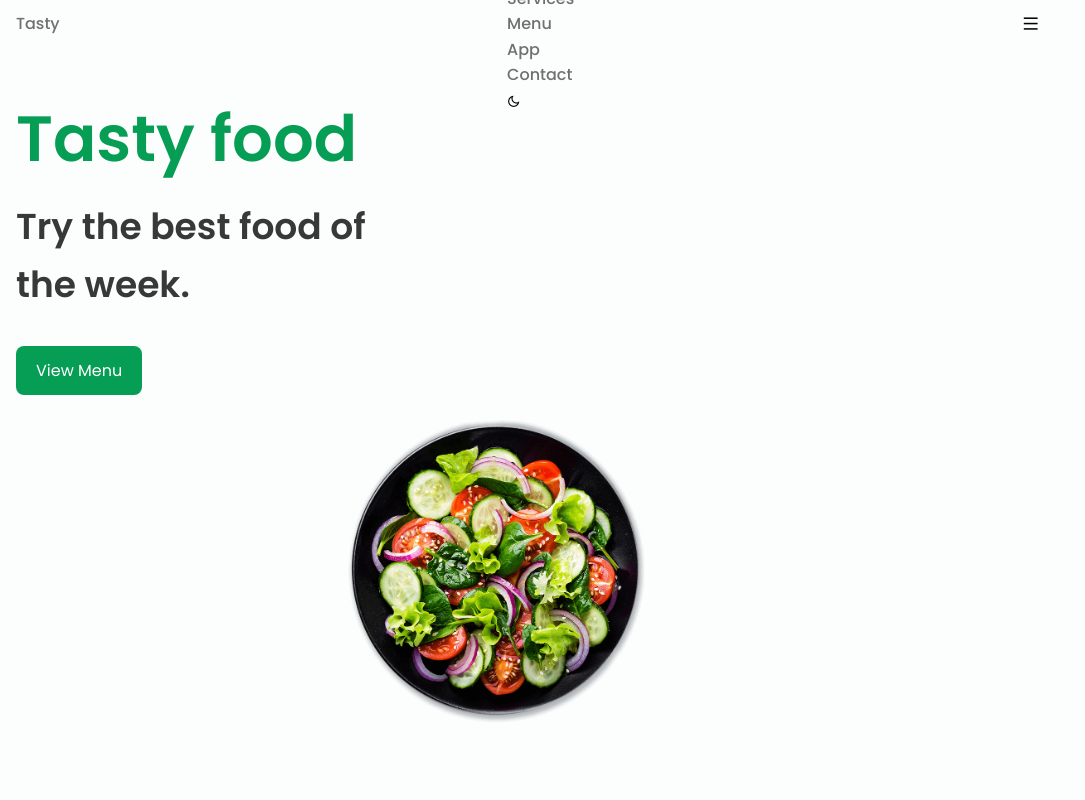
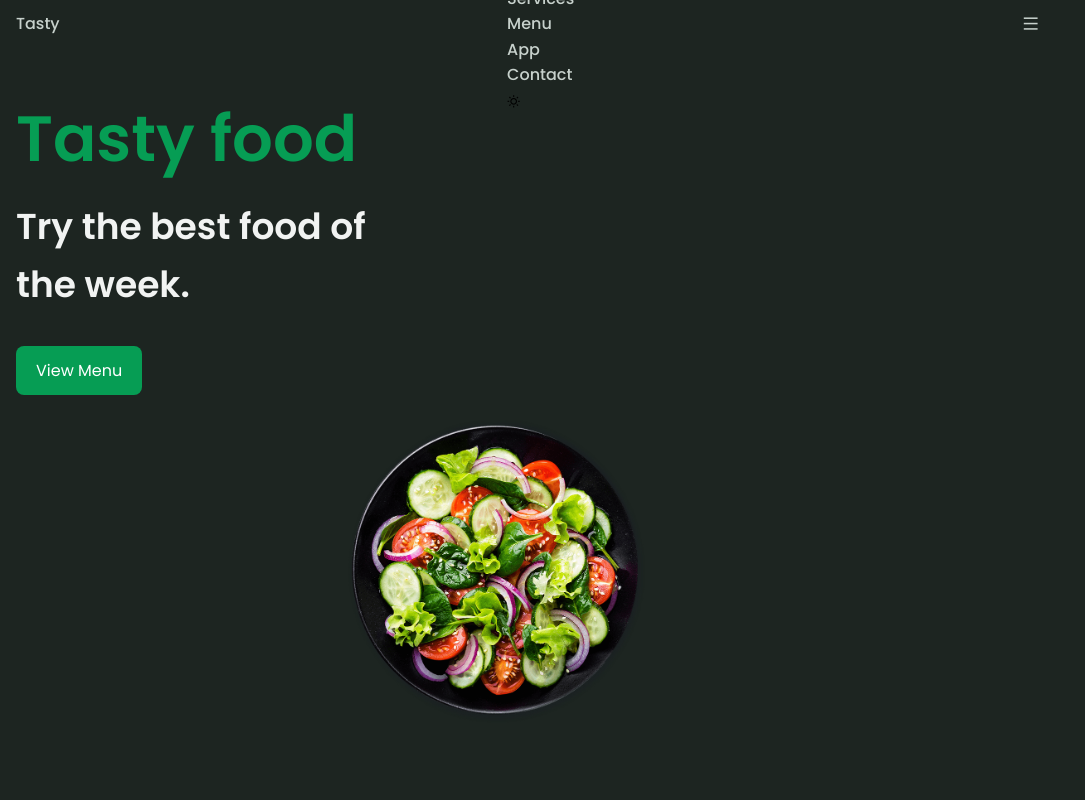
Before and after one commit to rasan3-1416/Tasty-food-site, a plain HTML site: page index.html in a window 1280 px wide. Both pictures are taken after a click on the button 513 px from the left and 101 px from the top of the page. Shown: the top 800 px of the page, without its empty margins (0-1085 px from the left). Drawn offline with nearby package versions, Linux system fonts and the light colour scheme.

Commit message:
feat(background-theme): Add the feature to the site

```diff
--- a/assets/css/styles.css
+++ b/assets/css/styles.css
@@ -86,6 +86,13 @@ button {
     background-color: transparent;
     cursor: pointer;
 }
+/* Dark Theme Variable Values */
+body.dark-theme {
+    --title-color: hsl(150,8%,95%) ;
+    --text-color:  	hsl(150,10%,80%) ;
+    --body-color:  	hsl(150,12%,13%) ;
+    --container-color: hsl(153,10%,17%) ;
+}
 /* Reusable CSS Classes */
 .section {
     padding: 4rem 0 2rem;
@@ -162,6 +169,7 @@ button {
 }
 .nav__toggle {
     font-size: 1.15rem;
+    color: var(--text-color);
 }
 @media screen and (max-width: 768px) {
     .nav__menu {
@@ -183,11 +191,13 @@ button {
         justify-content: center;
         padding-bottom: 1.5rem;
     }
+    /* Theme button Styles */
     .theme__button {
         position: absolute;
         top: 1rem;
         right: 1.5rem;
         font-size: 1.15rem;
+        color: var(--text-color);
     }
 }
 /* Show menu Styles */
--- a/assets/js/script.js
+++ b/assets/js/script.js
@@ -52,3 +52,35 @@ function scrollActiveSection() {
 }
 
 window.addEventListener('scroll', scrollActiveSection)
+
+// Background Theme Feature
+const themeButton = document.getElementById('theme-button'),
+      themeButtonIcon = document.getElementById('theme-button-icon'),
+      darkTheme = 'dark-theme',
+      iconTheme = 'ri-sun-line'
+
+    // Prevously selected theme and icon (If user selected)
+const selectedTheme = localStorage.getItem('selected-theme'),
+      selectedIcon = localStorage.getItem('selected-icon')
+
+    // We select the current theme that the interface has by validating the dark theme
+const getCurrentTheme = () => document.body.classList.contains(darkTheme) ? 'dark' : 'light'
+const getCurrentIcon = () => themeButtonIcon.classList.contains(iconTheme) ? 'ri-moon-line' : 'ri-sun-line'
+
+    // We validate if the user choose a topic
+if(selectedTheme) {
+    // If validation is full filled, we ask what the issue was to know if we activated or deactivated the dark
+    document.body.classList[selectedTheme === 'dark' ? 'add' : 'remove'](darkTheme)
+    themeButtonIcon.classList[selectedIcon === 'ri-moon-line' ? 'add' : 'remove'](iconTheme)
+}
+
+    // Active or Deactive the theme button manually on button click
+themeButton.addEventListener('click', () => {
+    // Add or remove dark/icon theme
+    document.body.classList.toggle(darkTheme)
+    themeButtonIcon.classList.toggle(iconTheme)
+
+    // We select and store the current theme and icon that the user have chosen
+    localStorage.setItem('selected-theme', getCurrentTheme())
+    localStorage.setItem('selected-icon', getCurrentIcon())
+})
--- a/index.html
+++ b/index.html
@@ -34,8 +34,8 @@
                         <a class="nav__list-link" href="#contact">Contact</a>
                     </li>
                 </ul>
-                <button class="theme__button">
-                    <i class="ri-moon-line"></i>
+                <button class="theme__button" id="theme-button">
+                    <i class="ri-moon-line" id="theme-button-icon"></i>
                 </button>
             </div>
             <button class="nav__toggle" id="nav-toggle">
```
